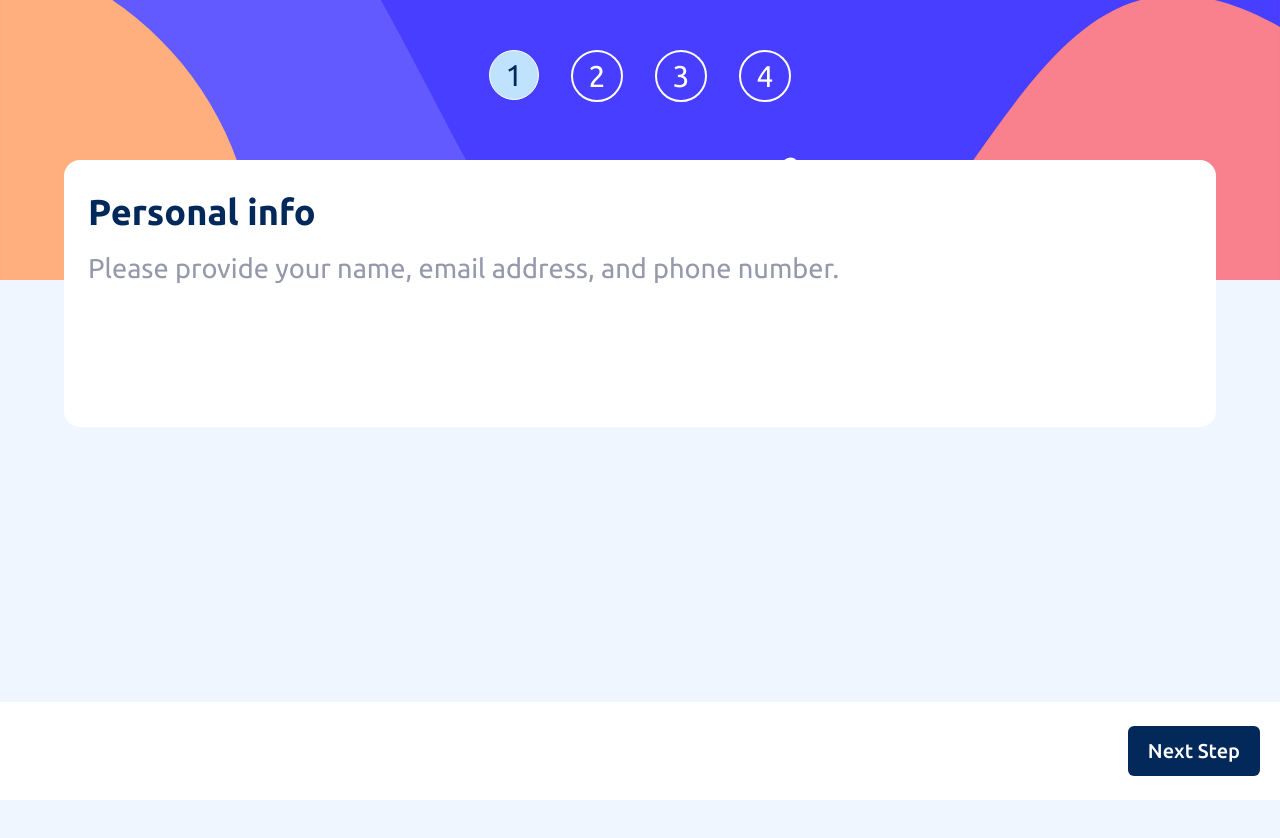
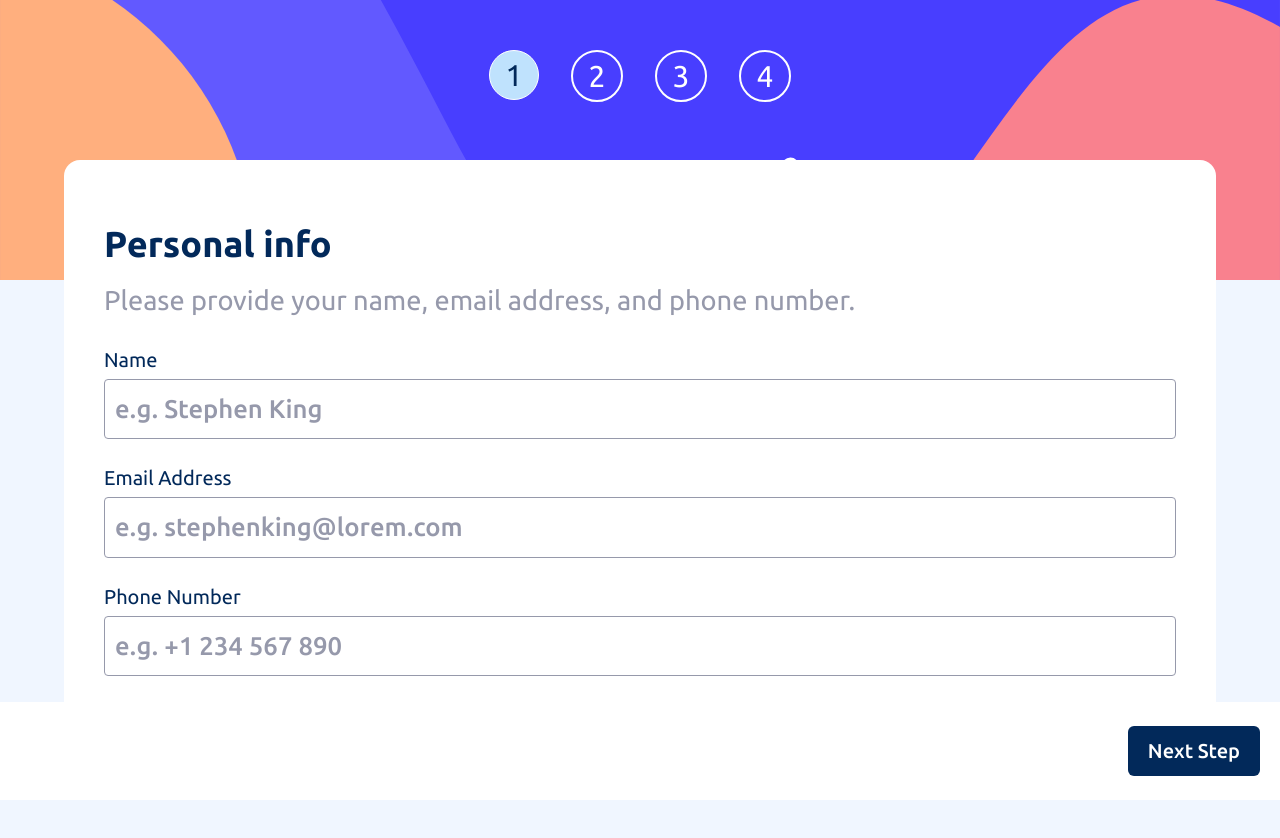
Before and after one commit to branham-dev/multi-step-form, a React (Vite) app: page / in a window 1280 px wide. Shown: the top 838 px of the page. Built offline with nearby package versions, Linux system fonts and the light colour scheme.

Commit message:
feat: complete step one UI development

```diff
--- a/src/components/index.jsx
+++ b/src/components/index.jsx
@@ -1,3 +1,4 @@
 import BottomNavigation from "./bottom-navigation";
+import PlanCard from "./plan-card";
 
-export { BottomNavigation };
+export { BottomNavigation, PlanCard };
--- /dev/null
+++ b/src/components/plan-card/PlanCard.jsx
@@ -0,0 +1,6 @@
+const PlanCard = () => {
+  return (
+    <div>PlanCard</div>
+  )
+}
+export default PlanCard
--- /dev/null
+++ b/src/components/plan-card/index.jsx
@@ -0,0 +1 @@
+export { default } from "./PlanCard";
--- a/src/index.css
+++ b/src/index.css
@@ -32,5 +32,13 @@ body {
 }
 
 .text-content-standard {
-	@apply text-[1.7rem] font-normal text-cool-gray;
+	@apply text-[1.7rem] font-normal text-cool-gray mb-6;
 }
+
+.form-label {
+    @apply block text-[1.25rem] text-marine-blue mb-1
+}
+
+.form-input {
+    @apply border border-cool-gray rounded px-2.5 py-2.5 w-full text-[1.6rem] font-medium text-marine-blue placeholder:text-cool-gray outline-none
+}
--- a/src/pages/layout/Layout.jsx
+++ b/src/pages/layout/Layout.jsx
@@ -28,7 +28,7 @@ const Layout = () => {
 				</div>
 			</header>
 			<main className='bg-magnolia h-screen flex justify-center items-start '>
-				<div className='w-[90%] min-h-1/3 bg-white -mt-30 rounded-2xl pt-8 px-6'>
+				<div className='w-[90%] min-h-1/3 bg-white -mt-30 rounded-2xl py-16 px-10'>
 					<Outlet />
 				</div>
 			</main>
--- a/src/pages/personal-info/PersonalInfo.jsx
+++ b/src/pages/personal-info/PersonalInfo.jsx
@@ -2,11 +2,48 @@ const PersonalInfo = () => {
 	return (
 		<section className=''>
 			<h1 className='text-title-1'>Personal info</h1>
-            <p className="text-content-standard">Please provide your name, email address, and phone number.</p>
+			<p className='text-content-standard'>
+				Please provide your name, email address, and phone number.
+			</p>
 
-            <form action="">
-
-            </form>
+			<form action='' className='flex flex-col gap-6'>
+				<div>
+					<label htmlFor='name' className='form-label'>
+						Name
+					</label>
+					<input
+						type='text'
+						name='name'
+						id='name'
+						placeholder='e.g. Stephen King'
+						className='form-input'
+					/>
+				</div>
+				<div>
+					<label htmlFor='email' className='form-label'>
+						Email Address
+					</label>
+					<input
+						type='email'
+						name='email'
+						id='name'
+						placeholder='e.g. stephenking@lorem.com'
+						className='form-input'
+					/>
+				</div>
+				<div>
+					<label htmlFor='tel' className='form-label'>
+						Phone Number
+					</label>
+					<input
+						type='tel'
+						name='tel'
+						id='tel'
+						placeholder='e.g. +1 234 567 890'
+						className='form-input'
+					/>
+				</div>
+			</form>
 		</section>
 	);
 };
--- a/src/pages/select-plan/SelectPlan.jsx
+++ b/src/pages/select-plan/SelectPlan.jsx
@@ -1,8 +1,16 @@
 const SelectPlan = () => {
+	const planData = [
+		{
+			icon: "",
+			plan: {},
+		},
+	];
+
 	return (
 		<section>
 			<h1 className='text-title-1'>Select your plan</h1>
 			<p className='text-content-standard'>You have the option of monthly or yearly billing.</p>
+			<div></div>
 		</section>
 	);
 };
```
